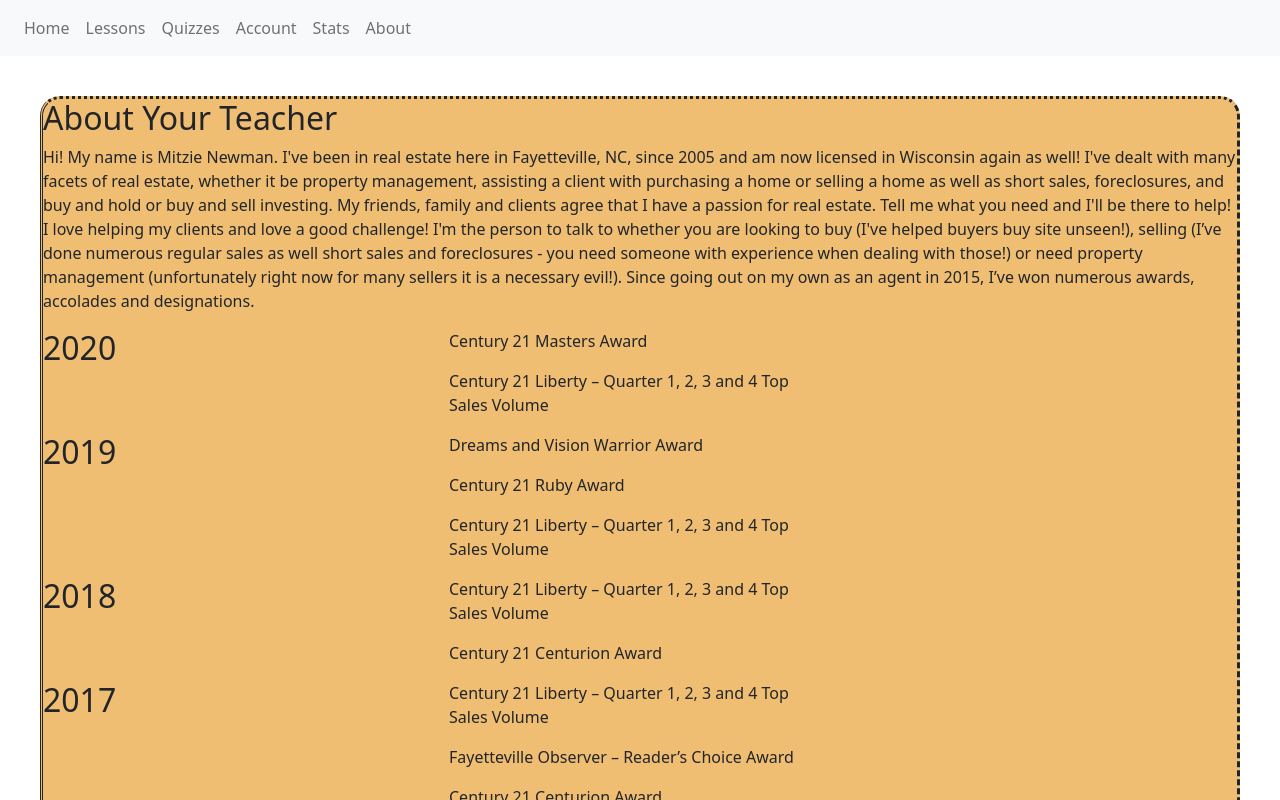
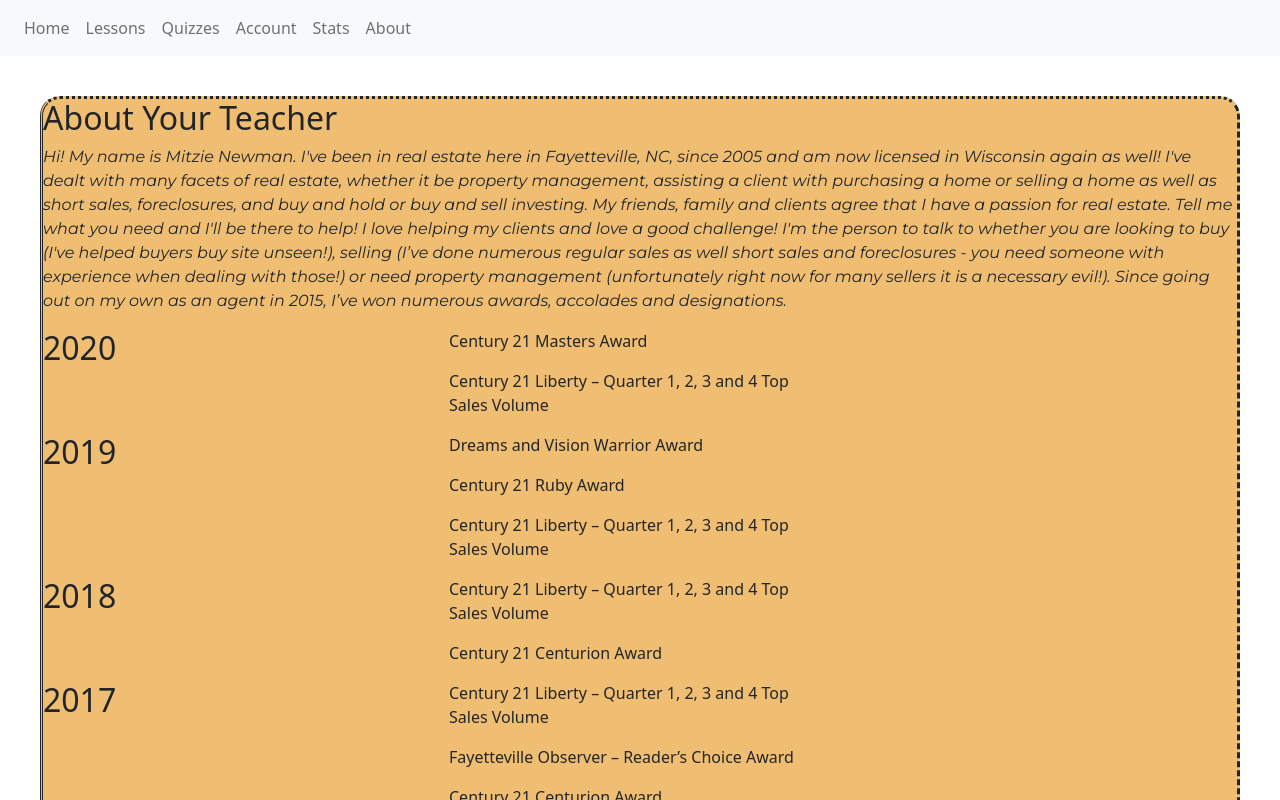
Before and after one commit to jbasquez/projectHomebase, a React (Create React App) app in the folder project-homebase/: page /about in a window 1280 px wide. Shown: the top 800 px of the page. Built offline with nearby package versions, Linux system fonts and the light colour scheme.

Commit message:
adding in google font

```diff
--- a/project-homebase/public/index.html
+++ b/project-homebase/public/index.html
@@ -25,6 +25,9 @@
       Learn how to configure a non-root public URL by running `npm run build`.
     -->
     <title>React App</title>
+    <link rel="preconnect" href="https://fonts.googleapis.com">
+    <link rel="preconnect" href="https://fonts.gstatic.com" crossorigin>
+    <link href="https://fonts.googleapis.com/css2?family=Montserrat:ital@1&display=swap" rel="stylesheet">
   </head>
   <body>
     <noscript>You need to enable JavaScript to run this app.</noscript>
--- a/project-homebase/src/css/about.css
+++ b/project-homebase/src/css/about.css
@@ -4,3 +4,6 @@
     margin: 5vh;
     border-radius: 20px;
 }
+.aboutText{
+    font-family: 'Montserrat', sans-serif;
+}
--- a/project-homebase/src/pages/about.js
+++ b/project-homebase/src/pages/about.js
@@ -7,8 +7,8 @@ function About() {
         <div className="aboutBg">
         <div className="row">
           <div className="col-lg-12 col-md-12 col-sm-12 col-xs-12">
-              <h2>About Your Teacher</h2>
-              <p>Hi! My name is Mitzie Newman. I've been in real estate here in Fayetteville, NC, since 2005 and am now licensed in Wisconsin again as well! I've dealt with many facets of real estate, whether it be property management, assisting a client with purchasing a home or selling a home as well as short sales, foreclosures, and buy and hold or buy and sell investing.
+              <h2 className="">About Your Teacher</h2>
+              <p className="aboutText">Hi! My name is Mitzie Newman. I've been in real estate here in Fayetteville, NC, since 2005 and am now licensed in Wisconsin again as well! I've dealt with many facets of real estate, whether it be property management, assisting a client with purchasing a home or selling a home as well as short sales, foreclosures, and buy and hold or buy and sell investing.
                 My friends, family and clients agree that I have a passion for real estate. Tell me what you need and I'll be there to help! I love helping my clients and love a good challenge!
                 I'm the person to talk to whether you are looking to buy (I've helped buyers buy site unseen!), selling (I’ve done numerous regular sales as well short sales and foreclosures - you need someone with experience when dealing with those!) or need property management (unfortunately right now for many sellers it is a necessary evil!).
                 Since going out on my own as an agent in 2015, I’ve won numerous awards, accolades and designations.</p>
```
